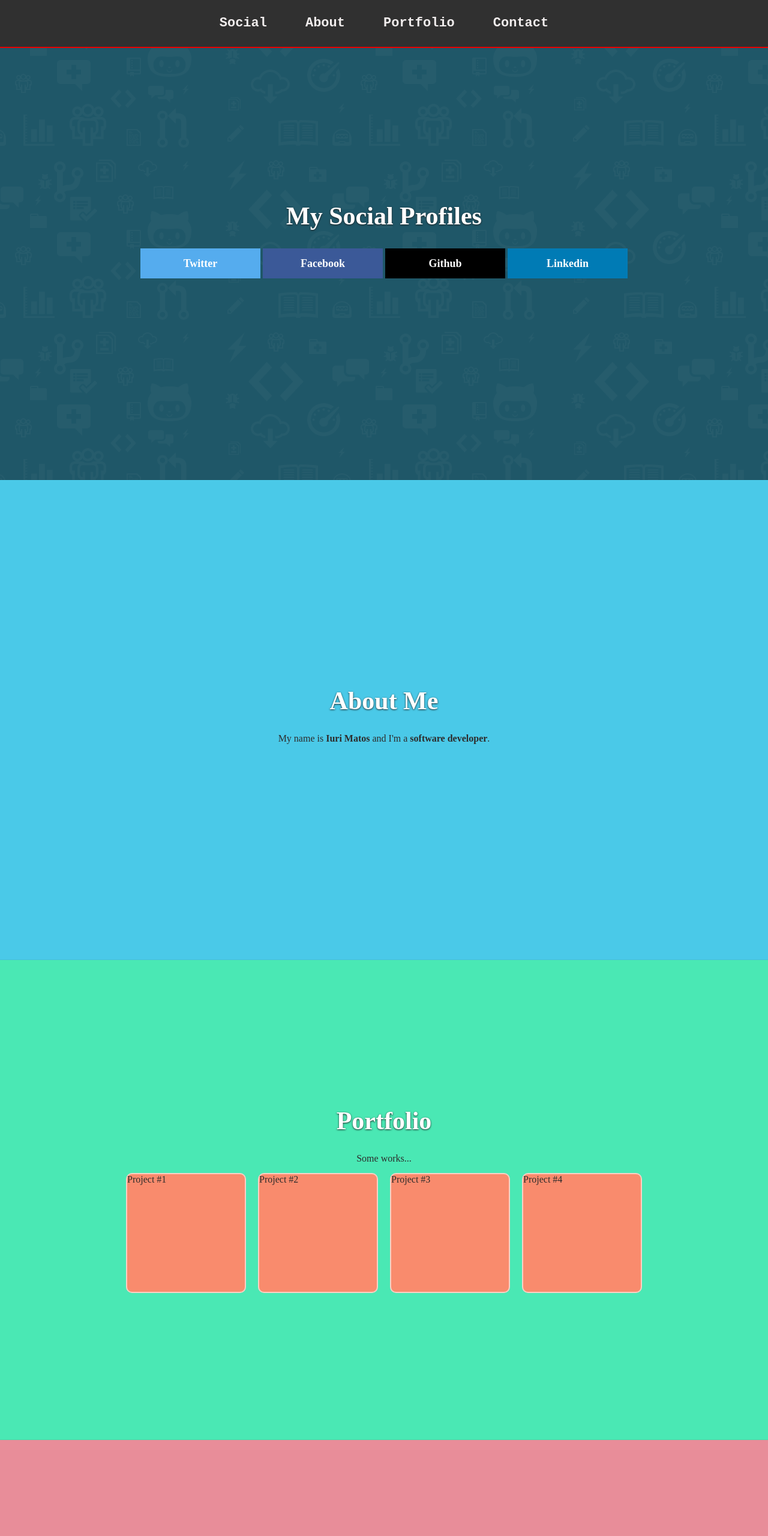
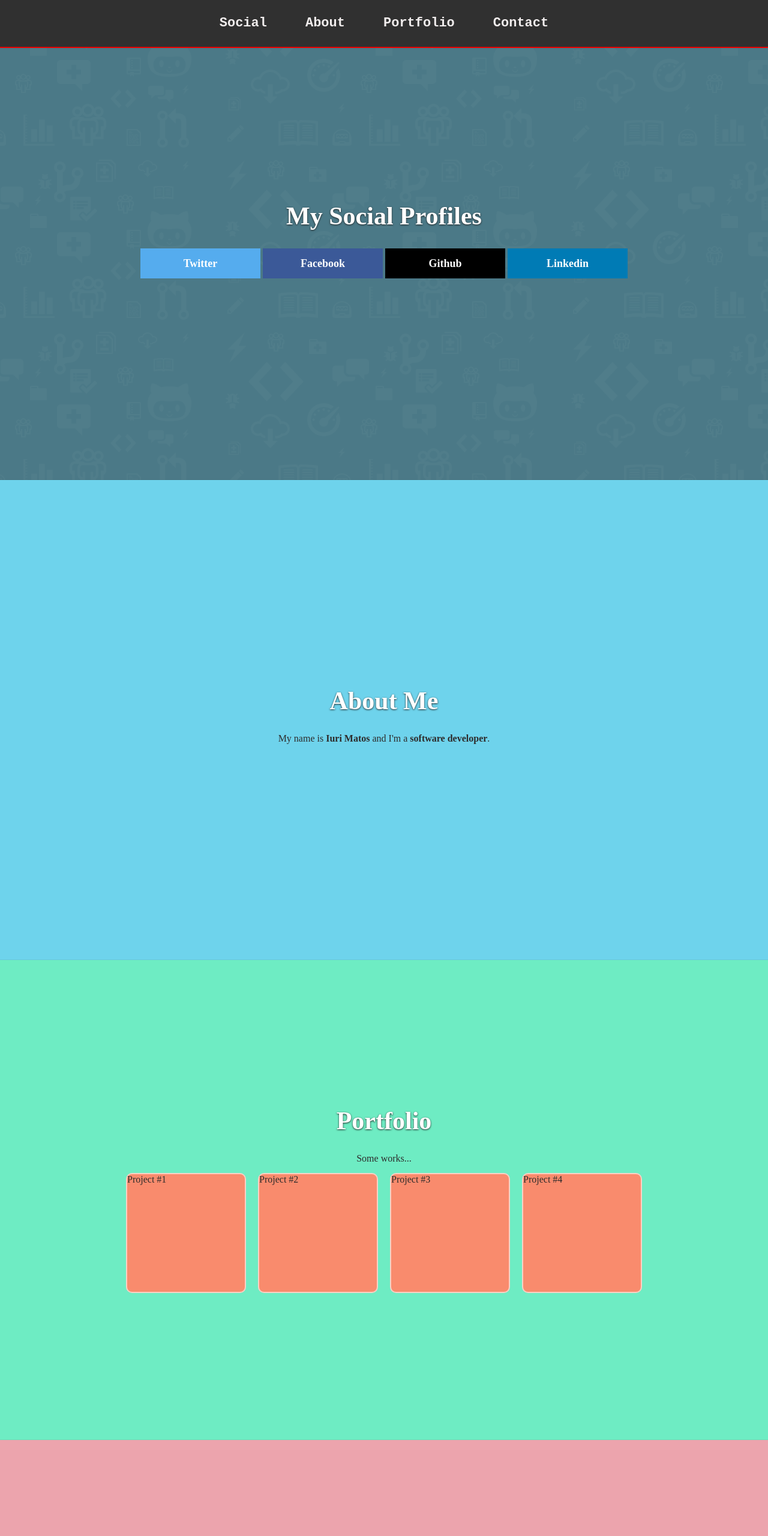
Before and after one commit to imatos/Portfolio-Freecodecamp, a plain HTML site: page index.html in a window 1280 px wide. Shown: the top 2560 px of the page at 60% size. Drawn offline with Linux system fonts and the light colour scheme; some packages are replaced by stand-ins of ours; a script that the page names is missing.

Commit message:
add opacity to pages colors

```diff
--- a/css/main.css
+++ b/css/main.css
@@ -84,7 +84,7 @@ body {
 
 #social {
   background: #202021 url("../images/octicons-bg.png") center repeat;
-  background-color: #1F5768;
+  background-color: rgba(31, 88, 105, 0.80);
 }
 
 .facebook {
@@ -120,11 +120,11 @@ body {
 }
 
 #about {
-  background-color: #4AC9E8;
+  background-color: rgba(74, 201, 232, 0.8);
 }
 
 #portfolio {
-  background-color: #4ae8b4;
+  background-color: rgba(74, 232, 180, 0.8);
 }
 
 #portfolio-gallery {
@@ -144,7 +144,7 @@ body {
 }
 
 #contact {
-  background-color: #E88D99;
+  background-color: rgba(232, 142, 153, 0.8);
 }
 
 .email a {
```
